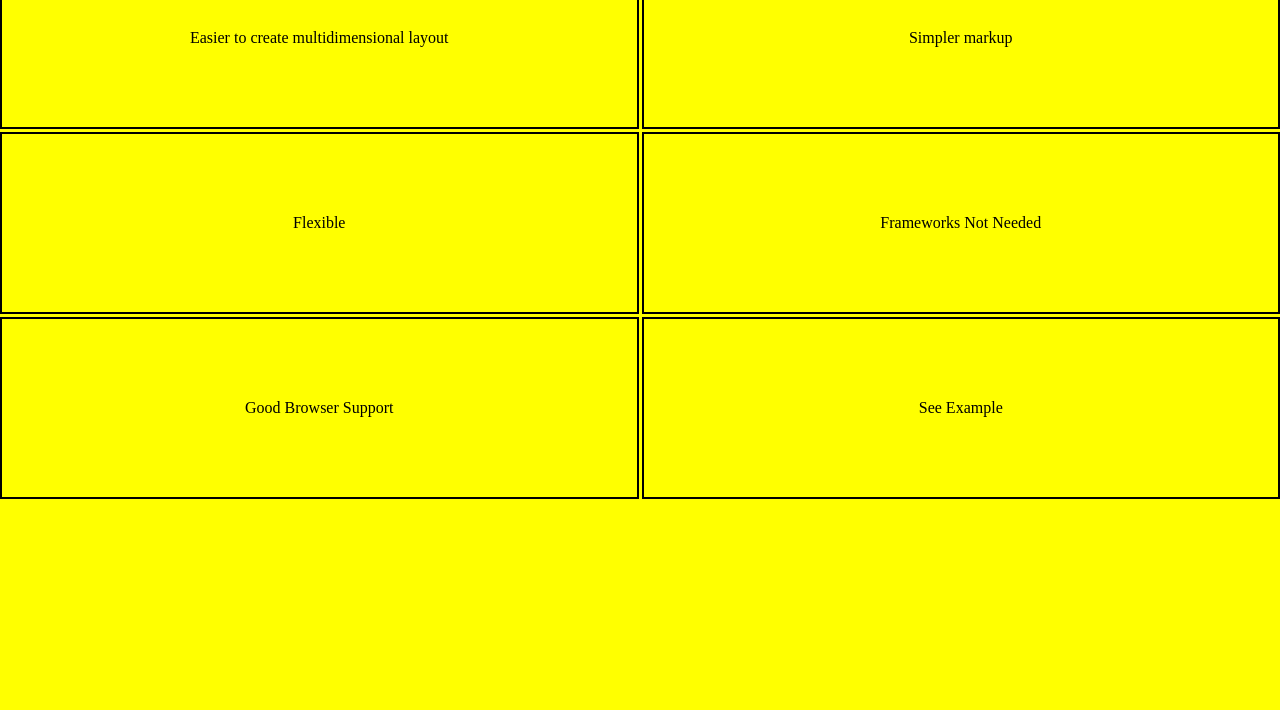
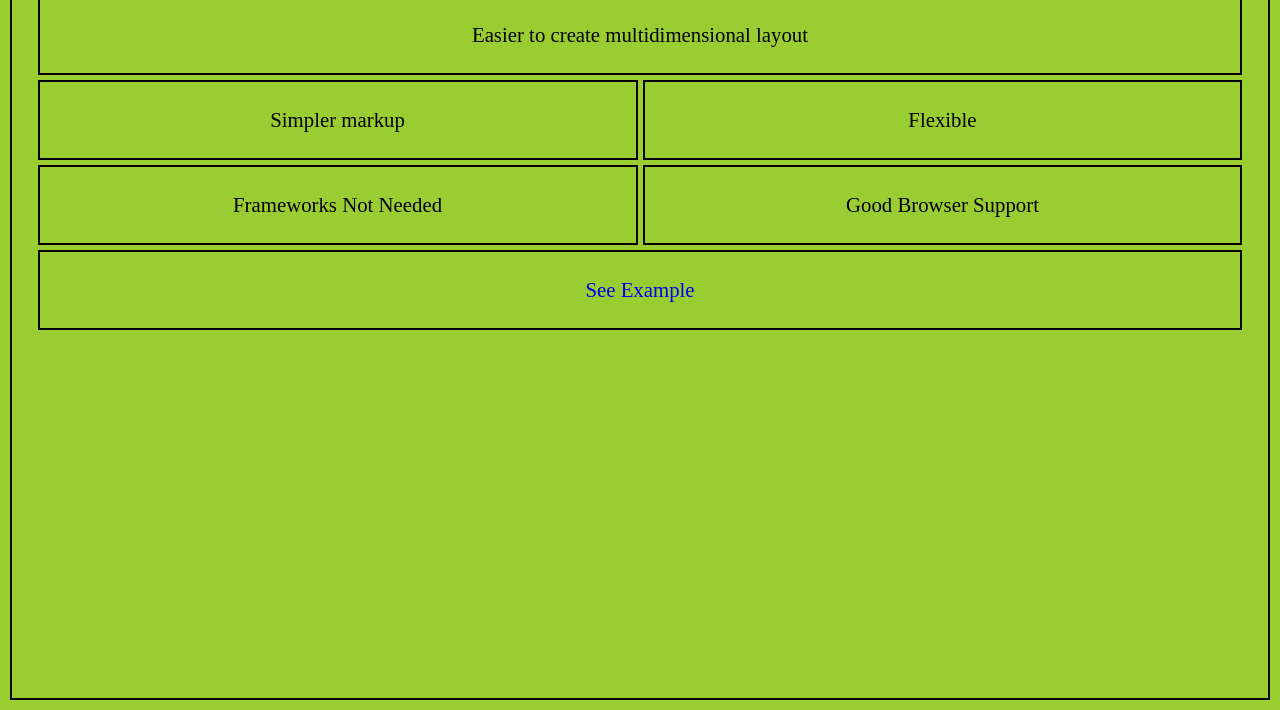
Before and after one commit to KishorKumarParoi/web-dev-bootcamp, a plain HTML site: page 05-Flexbox-Grid/grid.html in a window 1280 px wide. Shown: the part 90-800 px from the top of the page. Drawn offline with Linux system fonts and the light colour scheme.

Commit message:
learned auto-rows, grid-template-columns

```diff
--- a/05-Flexbox-Grid/grid.html
+++ b/05-Flexbox-Grid/grid.html
@@ -10,42 +10,63 @@
             box-sizing: border-box;
             padding: 0;
             margin: 0;
+            background-color: yellowgreen;
         }
 
-        body {
-            background-color: yellow;
-            margin: 0 auto;
+        .container {
+            margin: 10px 10px;
+            border: 2px solid black;
+            padding: 2%;
+            height: calc(100vh - 20px);
         }
 
         h1 {
             text-align: center;
+            margin-bottom: 10px;
         }
 
         ul {
             list-style-type: none;
         }
 
-        li {
-            text-align: center;
-            padding: 10vh;
-            border: 2px solid black;
+        .list {
+            display: grid;
+            grid-template-columns: 1fr 1fr;
+            grid-gap: 5px;
+            grid-auto-rows: 80px;
         }
 
-        li:hover {
-            background-color: rgb(207, 43, 43);
+        li {
+            border: 2px solid black;
+            padding: .5%;
+            display: flex;
+            font-size: calc(1vw + .5em);
+            justify-content: center;
+            align-items: center;
+            text-align: center;
         }
 
-        .list {
-            display: grid;
-            grid-template-columns: repeat(2, 1fr);
-            grid-template-rows: repeat(2, 1fr);
-            grid-auto-rows: 1fr;
-            grid-gap: 3px;
+        .list :nth-child(1) {
+            grid-column: 1 / span 2;
+        }
+
+        .list :nth-child(6) {
+            grid-column: 1 / span 2;
+        }
+
+        li a {
+            text-decoration: none;
+        }
+
+        li:hover,
+        li:hover a {
+            background-color: rgb(95, 219, 186);
         }
     </style>
 </head>
 
 <body>
+    <div class="container">
         <h1>Why You Should Learn CSS Grid</h1>
 
         <ul class="list">
@@ -55,8 +76,9 @@
             <li>Frameworks Not Needed</Frame>
             </li>
             <li>Good Browser Support</li>
-        <li>See Example</li>
+            <li><a target="_blank" href="https:www.google.com">See Example</a></li>
         </ul>
+    </div>
 </body>
 
 </html>
```
Lines whose indentation alone changed are shown as unchanged.
